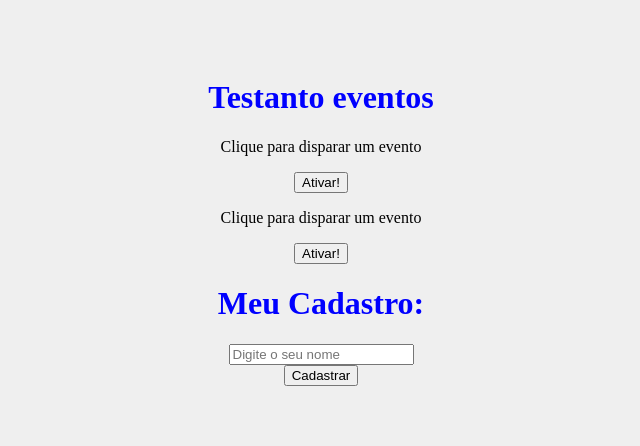
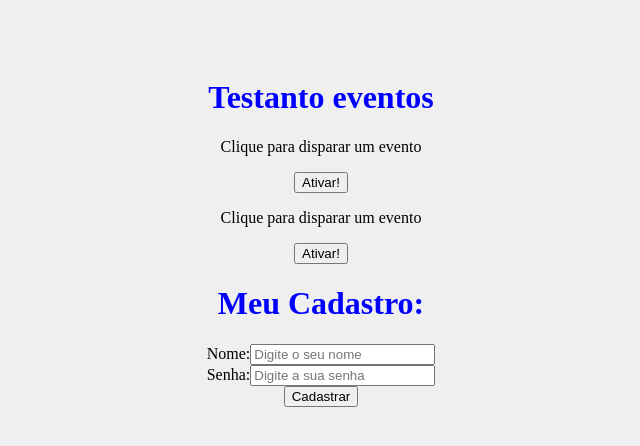
Before and after one commit to DevRianH/Curso-React---Hora-de-Codar, a React (Create React App) app: page / in a window 1280 px wide. Shown: the top 446 px of the page, without its empty margins (319-959 px from the left). Built offline with nearby package versions, Linux system fonts and the light colour scheme.

Commit message:
Aula 10 - Sobre o useState do react, utilizando a const[name,setName] para setar valores e utilizar esses valores posteriormente

```diff
--- a/src/components/Form.js
+++ b/src/components/Form.js
@@ -1,15 +1,30 @@
-function cadastrarUsuario(e){
-    e.preventDefault();
-    console.log("Cadastrado")
-}
+import {useState} from 'react'
 
 export default function Form() {
+
+    const [name, setName] = useState(null);
+    const [password, setPassword] = useState(null);
+
+    function cadastrarUsuario(e) {
+        e.preventDefault();
+        console.log("Usuário cadastrado")
+        console.log(`Nome: ${name}`);
+        console.log(`Password: ${password}`);
+    }
+
     return (
         <div>
             <h1>Meu Cadastro:</h1>
             <form onSubmit={cadastrarUsuario}>
                 <div>
-                    <input type="text" placeholder="Digite o seu nome"/>
+                    <label htmlFor="name">Nome:</label>
+                    <input type="text" id="name" placeholder="Digite o seu nome"
+                           onChange={(e) => setName(e.target.value)}/>
+                </div>
+                <div>
+                    <label htmlFor="password">Senha:</label>
+                    <input type="password" id="password" placeholder="Digite a sua senha"
+                           onChange={(e) => setPassword(e.target.value)}/>
                 </div>
                 <div>
                     <input type="submit" value="Cadastrar"/>
```
